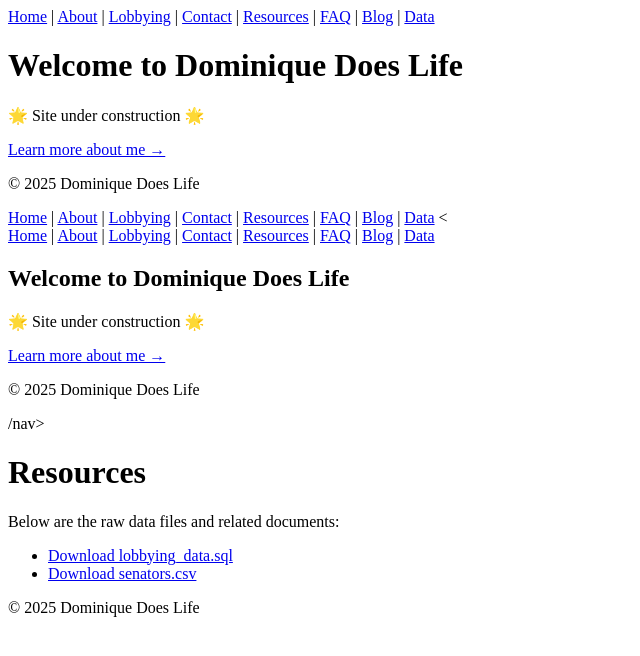
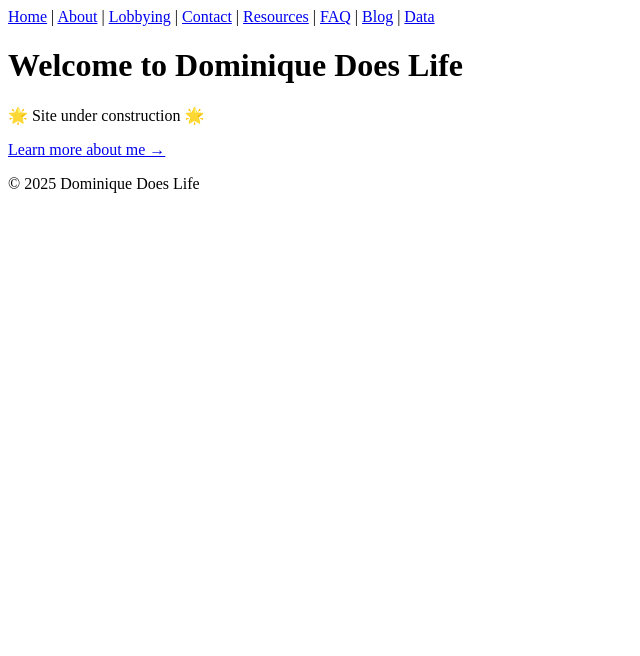
Before and after one commit to dmoney96/dominique-does-life, a plain HTML site: page index.html in a window 1280 px wide. Shown: the whole page, without its empty margins (0-640 px from the left). Drawn offline with Linux system fonts and the light colour scheme; files that its build step writes are made by us from their sources.

Commit message:
Fix Home page content; move Resources content into resources/index.html

```diff
--- a/index.html
+++ b/index.html
@@ -37,92 +37,3 @@
   </footer>
 </body>
 </html>
-<!DOCTYPE html>
-<html lang="en">
-  <head>
-    <meta charset="UTF-8" />
-    <meta name="viewport" content="width=device-width, initial-scale=1.0" />
-    <title>Resources – Dominique Does Life</title>
-    <!-- Basic CSP -->
-    <meta
-      http-equiv="Content-Security-Policy"
-      content="default-src 'self'; style-src 'self' 'unsafe-inline';"
-    />
-    <link rel="stylesheet" href="../assets/css/styles.css" />
-  </head>
-  <body>
-    <header>
-      <nav>
-        <a href="index.html">Home</a> |
-        <a href="about/index.html">About</a> |
-        <a href="lobbying/index.html">Lobbying</a> |
-        <a href="contact/index.html">Contact</a> |
-        <a href="resources/index.html">Resources</a> |
-        <a href="faq/index.html">FAQ</a> |
-        <a href="blog/index.html">Blog</a> |
-        <a href="data/index.html">Data</a>
-      <<!DOCTYPE html>
-<html lang="en">
-<head>
-  <meta charset="UTF-8" />
-  <meta name="viewport" content="width=device-width, initial-scale=1.0" />
-  <title>Home – Dominique Does Life</title>
-  <!-- Content Security Policy -->
-  <meta http-equiv="Content-Security-Policy"
-        content="default-src 'self'; style-src 'self' 'unsafe-inline';" />
-  <!-- CSS is in assets/css/styles.css -->
-  <link rel="stylesheet" href="assets/css/styles.css" />
-</head>
-<body>
-  <header>
-    <nav>
-      <a href="index.html">Home</a> |
-      <a href="about/index.html">About</a> |
-      <a href="lobbying/index.html">Lobbying</a> |
-      <a href="contact/index.html">Contact</a> |
-      <a href="resources/index.html">Resources</a> |
-      <a href="faq/index.html">FAQ</a> |
-      <a href="blog/index.html">Blog</a> |
-      <a href="data/index.html">Data</a>
-    </nav>
-  </header>
-
-  <main class="container">
-    <h1>Welcome to Dominique Does Life</h1>
-    <p>🌟 Site under construction 🌟</p>
-    <p>
-      <a href="about/index.html">Learn more about me →</a>
-    </p>
-  </main>
-
-  <footer>
-    <p>© 2025 Dominique Does Life</p>
-  </footer>
-</body>
-</html>
-/nav>
-    </header>
-
-    <main class="container">
-      <h1>Resources</h1>
-      <p>Below are the raw data files and related documents:</p>
-      <ul>
-        <li>
-          <a href="../assets/data/lobbying_data.sql" download>
-            Download lobbying_data.sql
-          </a>
-        </li>
-        <li>
-          <a href="../assets/data/senators.csv" download>
-            Download senators.csv
-          </a>
-        </li>
-        <!-- Add more files or external links as needed -->
-      </ul>
-    </main>
-
-    <footer>
-      <p>© 2025 Dominique Does Life</p>
-    </footer>
-  </body>
-</html>
```
